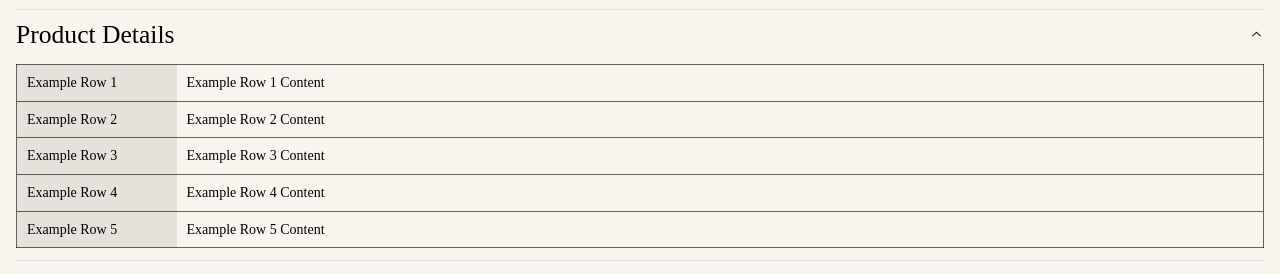
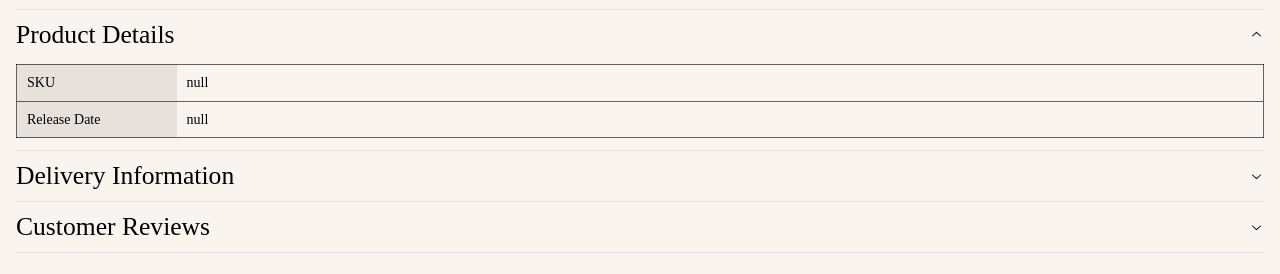
Before and after one commit to njcushing/online-shop, a React (Vite) app in the folder packages/frontend/: page /p/1 in a window 1280 px wide. Both pictures are taken after a click on the button "Product Details". Shown: the part 243-517 px from the top of the page. Built offline with nearby package versions, Linux system fonts and the light colour scheme; a web font is replaced by a local one.

Commit message:
Display actual product variant details in table

```diff
--- a/packages/frontend/src/features/ProductInformation/index.tsx
+++ b/packages/frontend/src/features/ProductInformation/index.tsx
@@ -1,8 +1,20 @@
+import { useContext, useMemo } from "react";
+import { ProductContext } from "@/pages/Product";
 import { Accordion, Table } from "@mantine/core";
+import dayjs from "dayjs";
 import { freeDeliveryThreshold, expressDeliveryCost } from "@/utils/products/cart";
 import styles from "./index.module.css";
 
-const segments = [
+export function ProductInformation() {
+    const { variant } = useContext(ProductContext);
+    const { sku, details, releaseDate } = variant || {
+        sku: "null",
+        details: [],
+        releaseDate: null,
+    };
+
+    const segments = useMemo(() => {
+        return [
             {
                 value: "Description",
                 content: "",
@@ -21,28 +33,27 @@ const segments = [
                     >
                         <Table.Tbody>
                             <Table.Tr>
-                        <Table.Th>Example Row 1</Table.Th>
-                        <Table.Td>Example Row 1 Content</Table.Td>
+                                <Table.Th>SKU</Table.Th>
+                                <Table.Td>{sku}</Table.Td>
                             </Table.Tr>
 
-                    <Table.Tr>
-                        <Table.Th>Example Row 2</Table.Th>
-                        <Table.Td>Example Row 2 Content</Table.Td>
+                            {details.map((detail) => {
+                                const { name, value } = detail;
+                                return (
+                                    <Table.Tr key={name}>
+                                        <Table.Th>{name}</Table.Th>
+                                        <Table.Td>{value}</Table.Td>
                                     </Table.Tr>
+                                );
+                            })}
 
                             <Table.Tr>
-                        <Table.Th>Example Row 3</Table.Th>
-                        <Table.Td>Example Row 3 Content</Table.Td>
-                    </Table.Tr>
-
-                    <Table.Tr>
-                        <Table.Th>Example Row 4</Table.Th>
-                        <Table.Td>Example Row 4 Content</Table.Td>
-                    </Table.Tr>
-
-                    <Table.Tr>
-                        <Table.Th>Example Row 5</Table.Th>
-                        <Table.Td>Example Row 5 Content</Table.Td>
+                                <Table.Th>Release Date</Table.Th>
+                                <Table.Td>
+                                    {releaseDate
+                                        ? dayjs(releaseDate).format("MMMM D, YYYY")
+                                        : "null"}
+                                </Table.Td>
                             </Table.Tr>
                         </Table.Tbody>
                     </Table>
@@ -64,14 +75,15 @@ const segments = [
                                     </strong>
                                 </span>
                                 <span>
-                            We aim to ship all orders within 48h of time of purchase; this is
-                            guaranteed if the order is placed before 5pm.
+                                    We aim to ship all orders within 48h of time of purchase; this
+                                    is guaranteed if the order is placed before 5pm.
                                 </span>
                             </div>
                         </div>
                         <div className={styles["delivery-information-segment"]}>
                             <p className={styles["delivery-information-segment-title"]}>
-                        Express Delivery (£{+parseFloat(`${expressDeliveryCost / 100}`).toFixed(2)})
+                                Express Delivery (£
+                                {+parseFloat(`${expressDeliveryCost / 100}`).toFixed(2)})
                             </p>
                             <div className={styles["delivery-information-segment-information"]}>
                                 <span>
@@ -87,8 +99,8 @@ const segments = [
                 content: "",
             },
         ];
+    }, [sku, details, releaseDate]);
 
-export function ProductInformation() {
     return (
         <section className={styles["product-information"]}>
             <div className={styles["product-information-width-controller"]}>
```
Lines whose indentation alone changed are shown as unchanged.
